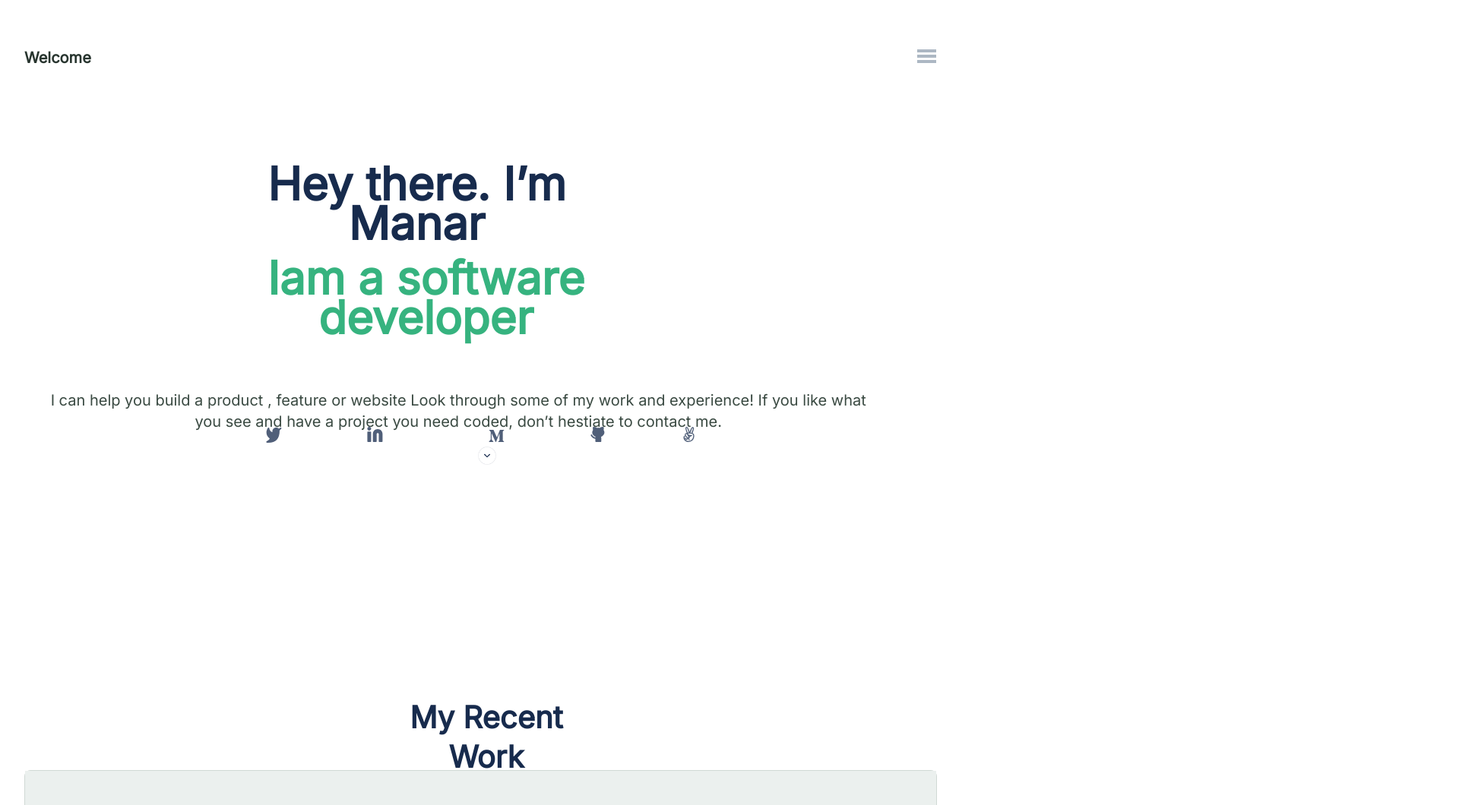
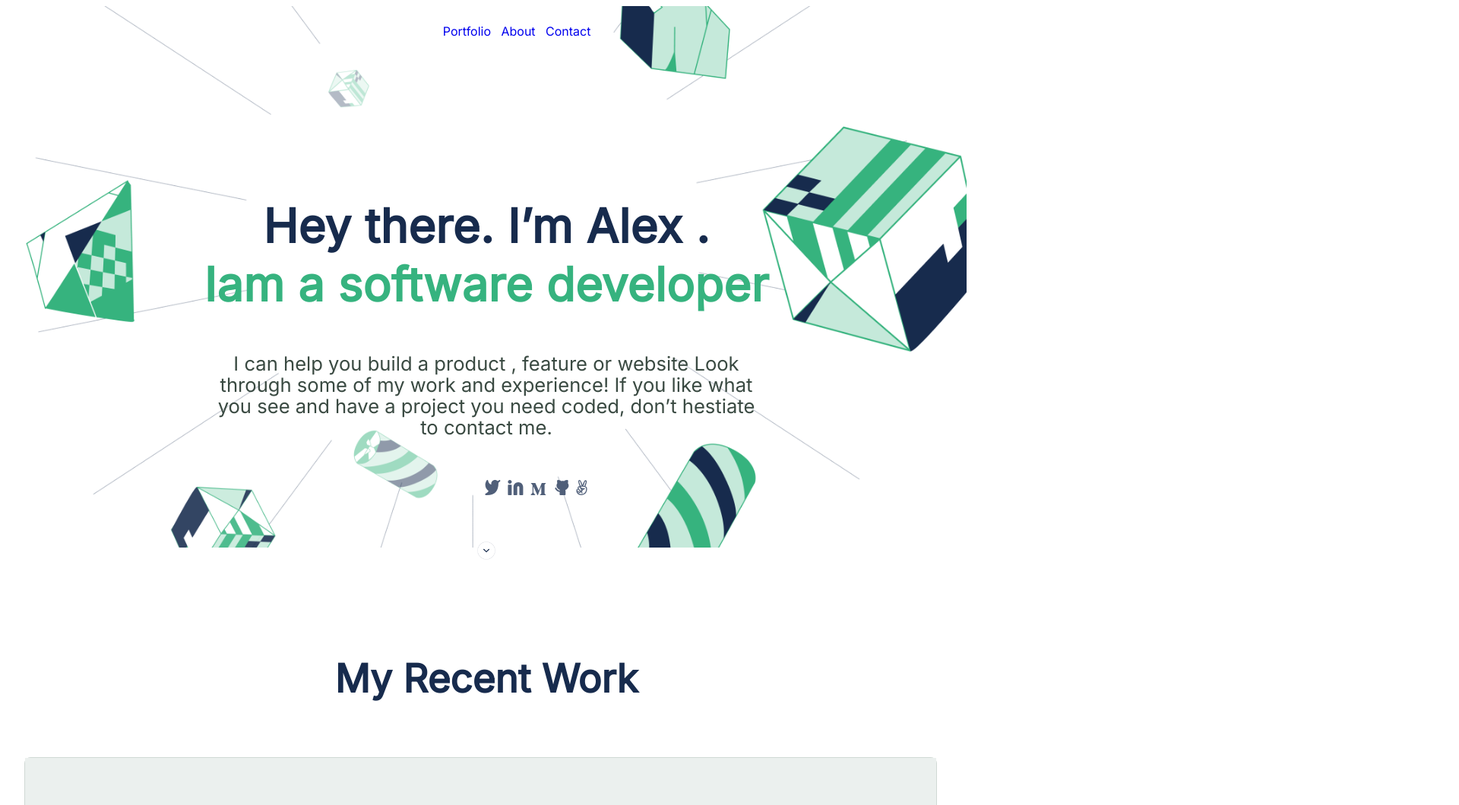
Before and after one commit to ManarOmari/Project-1-Setup-and-mobile-version-skeleton, a plain HTML site: page index.html in a window 1280 px wide. Shown: the top 1060 px of the page at 76% size, 1920 px wide, since content can reach past the window. Drawn offline with Linux system fonts and the light colour scheme.

Commit message:
update welcome section to be fit with desktop

```diff
--- a/assets/css/style.css
+++ b/assets/css/style.css
@@ -41,6 +41,10 @@
   transition: all 0.3s ease-in-out;
   background-color: #28352f;
   border: 2px solid #acb7c3;
+}
+
+.navMenu {
+  display: none;
 }
 
 .headline {
@@ -93,7 +97,6 @@ p {
 }
 
 .twitter {
-  position: absolute;
   left: 27.31%;
   right: 67.36%;
   top: 67.83%;
@@ -102,7 +105,6 @@ p {
 }
 
 .linkedin {
-  position: absolute;
   width: 20px;
   left: 37.71%;
   right: 60.96%;
@@ -111,7 +113,6 @@ p {
 }
 
 .meduim {
-  position: absolute;
   left: 48.38%;
   right: 46.29%;
   top: 67.69%;
@@ -119,7 +120,6 @@ p {
 }
 
 .github {
-  position: absolute;
   left: 59.04%;
   right: 36.16%;
   top: 67.69%;
@@ -127,7 +127,6 @@ p {
 }
 
 .angleList {
-  position: absolute;
   left: 68.91%;
   right: 27.31%;
   top: 67.69%;
@@ -143,7 +142,6 @@ p {
   flex-direction: row;
   align-items: flex-start;
   padding: 8px;
-  position: absolute;
   width: 40px;
   height: 40px;
   left: calc(50% - 40px / 2 + 0.5px);
@@ -420,3 +418,138 @@ footer {
   justify-content: center;
   justify-items: center;
 }
+
+.display {
+  display: block;
+}
+
+.show {
+  display: none;
+}
+
+@media only screen and (min-width: 768px) {
+  main {
+    width: 100%;
+    background-image: url("/assets/images/header-desktop-bg.png");
+    background-repeat: no-repeat;
+    background-size: cover;
+  }
+
+  header {
+    display: flex;
+    align-items: center;
+    text-align: center;
+    justify-content: center;
+  }
+
+  .nav-branding {
+    display: none;
+  }
+
+  .humburger {
+    display: none;
+  }
+
+  .navMenu {
+    display: flex;
+    align-items: center;
+  }
+
+  .navItems {
+    list-style: none;
+    display: flex;
+  }
+
+  .navListItem {
+    padding: 4%;
+  }
+
+  .navItems li a {
+    text-decoration: none;
+  }
+
+  .headline {
+    background-image: none;
+    display: flex;
+    justify-content: center;
+    justify-items: center;
+    align-items: center;
+  }
+
+  .headline h1 {
+    font-family: "Inter", sans-serif;
+    font-style: normal;
+    font-weight: 800;
+    font-size: 4.8vw;
+    line-height:125%;
+    text-align: center;
+    letter-spacing: 0.37px;
+    color: #172b4d;
+    margin-top: 20%;
+    margin-left: 0;
+  }
+
+  .greenTxt {
+    margin: 0;
+  }
+
+  p {
+    font-size: 2vw;
+    margin: 0;
+    width: 60%;
+  }
+
+  .socialMedia {
+    margin-block: 0;
+    left: calc(50% - 40px / 2 + 0.5px);
+  }
+
+  .twitter {
+    position: relative;
+  }
+
+  .linkedin {
+    position: relative;
+  }
+
+  .meduim {
+    position: relative;
+  }
+
+  .github {
+    position: relative;
+  }
+
+  .angleList {
+    position: relative;
+  }
+
+  .moreWorks a img {
+    display: flex;
+    width: 40px;
+    height: 40px;
+    left: calc(50% - 40px / 2 + 0.5px);
+    bottom: calc(-38% - 40px / 2 + 0.5px);
+    position: relative;
+  }
+
+  .moreWorks h2 {
+    font-family: "Inter", sans-serif;
+    font-style: normal;
+    font-weight: 700;
+    font-size: 4vw;
+    line-height: 5.2vw;
+    margin-top: 0;
+    padding-top: 0;
+    text-align: center;
+    position: relative;
+    bottom: calc(-115%  - 40px / 2 + 0.5px);
+  }
+  .display {
+    display: none;
+  }
+
+  .show {
+    display: block;
+  }
+}
--- a/index.html
+++ b/index.html
@@ -12,6 +12,7 @@
     <title>Portfolio: setup and mobile first</title>
   </head>
   <body>
+    <main>
     <header>
       <nav class="navbar">
         <a href="#" class="nav-branding inter-font">Welcome</a>
@@ -20,14 +21,29 @@
           <span class="bar"></span>
           <span class="bar"></span>
         </div>
+        <div class="navMenu">
+          <ul class="navItems">
+            <li class="navListItem inter-font"> <a href="#">Portfolio</a>
+            </li>
+            <li class="navListItem inter-font"> <a href="#">About</a>
+            </li>
+            <li class="navListItem inter-font"> <a href="#">Contact</a>
+            </li>
+          </ul>
+        </div>
       </nav>
     </header>
     <section class="headline inter-font">
-      <h1>
+      <h1 class="show">
+        Hey there. I’m Alex .
+        <span class="greenTxt"> Iam a software developer</span>
+      </h1>
+
+      <h1 class="display">
         Hey there. I’m <br>Manar
         <span class="greenTxt"> Iam a software <br>developer</span>
       </h1>
-      <p class="inter-font">
+      <p class="inter-font ">
         I can help you build a product , feature or website Look through some of
         my work and experience! If you like what you see and have a project you
         need coded, don’t hestiate to contact me.
@@ -63,12 +79,14 @@
         <a href="#">
         <img src="/assets/images/Disabled.png" alt="more work arrow" />
     </a>
-        <h2>
+        <h2 class="display">
           My Recent <br />
           Work
         </h2>
+        <h2 class="show">My Recent Work</h2>
       </div>
     </section>
+  </main>
     <section class="works">
     <div class="multi-stories">
      <div class="grayBg"></div>
@@ -270,5 +288,6 @@
     <footer>
       <a href="#">myemailhere@email.com</a>
     </footer>
+
   </body>
 </html>
```
Also changed, not shown: assets/images/header-desktop-bg.png (added).
